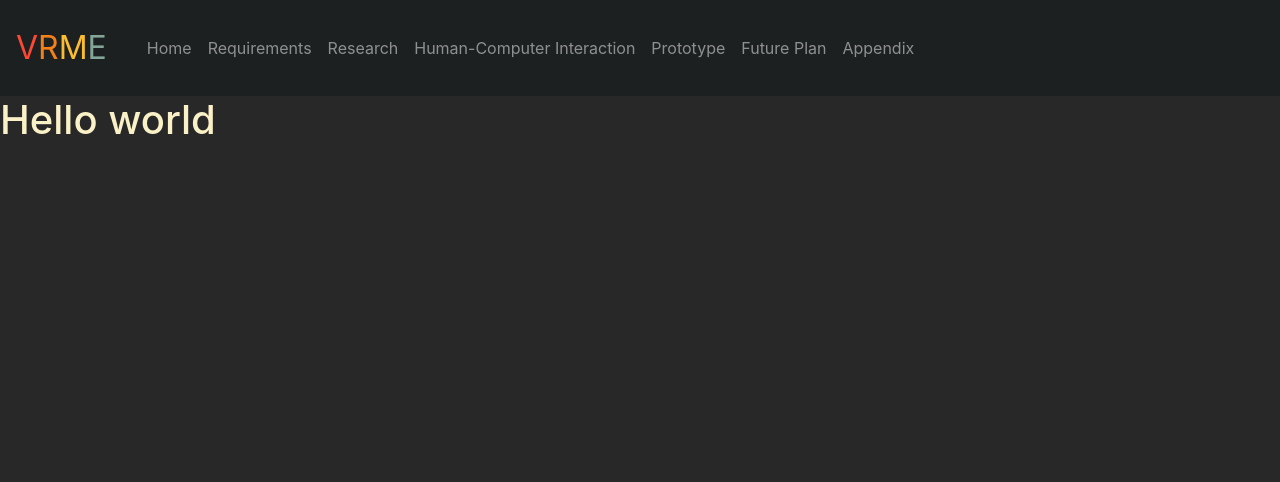
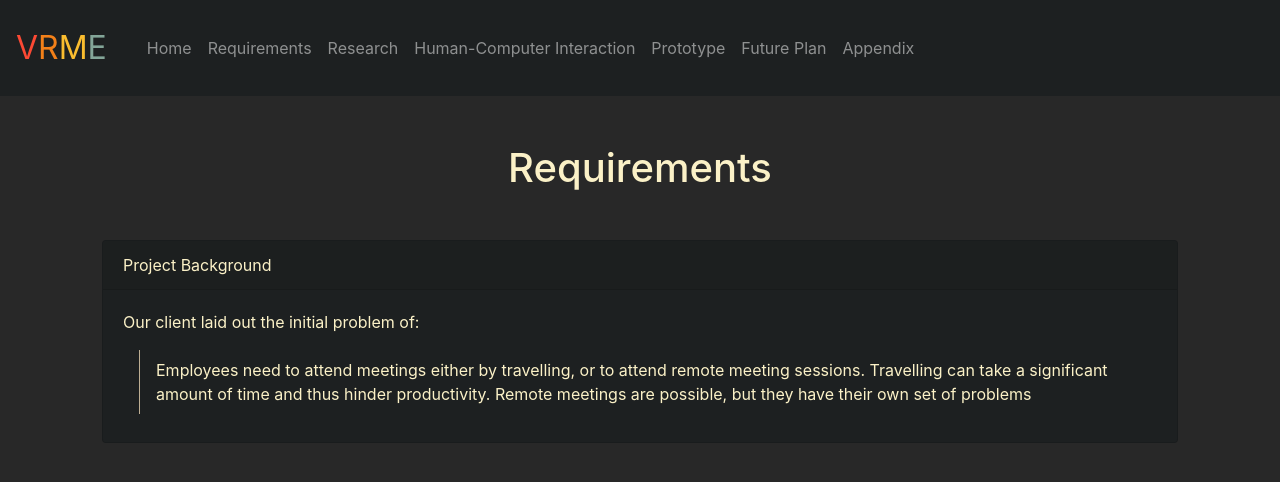
Before and after one commit to jieyouxu/VRME-Project-Website, a React app: page /requirements in a window 1280 px wide. Shown: the top 482 px of the page. Built offline with nearby package versions, Linux system fonts and the light colour scheme.

Commit message:
feat: add initial setup

```diff
--- /dev/null
+++ b/src/components/inner-content-container/InnerContentContainer.css
@@ -0,0 +1,11 @@
+.inner-content-container {
+	margin-top: 1rem;
+	padding: 2rem !important;
+}
+
+@media screen and (max-width: 720px) {
+	.inner-content-container {
+		margin-top: 1rem;
+		padding: 1rem !important;
+	}
+}
--- /dev/null
+++ b/src/components/inner-content-container/InnerContentContainer.jsx
@@ -0,0 +1,20 @@
+import React from "react";
+import PropTypes from "prop-types";
+
+import { Container } from "reactstrap";
+
+import "./InnerContentContainer.css";
+
+const InnerContentContainer = ({ children }) => (
+	<Container className="inner-content-container">{children}</Container>
+);
+
+InnerContentContainer.propTypes = {
+	children: PropTypes.node
+};
+
+InnerContentContainer.defaultProps = {
+	children: null
+};
+
+export default InnerContentContainer;
--- /dev/null
+++ b/src/components/page-title/PageTitle.css
@@ -0,0 +1,7 @@
+.page-title-heading {
+}
+
+@media screen and (max-width: 720px) {
+	.page-title-heading {
+	}
+}
--- /dev/null
+++ b/src/components/page-title/PageTitle.jsx
@@ -0,0 +1,24 @@
+import React from "react";
+import PropTypes from "prop-types";
+
+import "./PageTitle.css";
+
+const PageTitle = ({ title, className }) => (
+	<>
+		<div className="content-skip" />
+		<h1 className={`${className || ""} text-center page-title-heading`}>
+			{title}
+		</h1>
+	</>
+);
+
+PageTitle.propTypes = {
+	title: PropTypes.string.isRequired,
+	className: PropTypes.string
+};
+
+PageTitle.defaultProps = {
+	className: "h1"
+};
+
+export default PageTitle;
--- a/src/pages/requirements/index.jsx
+++ b/src/pages/requirements/index.jsx
@@ -1,10 +1,28 @@
 import React from "react";
 
+import { Card, CardHeader, CardBody } from "reactstrap";
+
 import PageContentContainer from "../../components/page-content-container/PageContentContainer";
+import InnerContentContainer from "../../components/inner-content-container/InnerContentContainer";
+import PageTitle from "../../components/page-title/PageTitle";
 
 const Requirements = () => (
 	<PageContentContainer>
-		<h1>Hello world</h1>
+		<PageTitle title="Requirements" />
+		<InnerContentContainer>
+			<Card>
+				<CardHeader>Project Background</CardHeader>
+				<CardBody>
+					<p>Our client laid out the initial problem of:</p>
+					<blockquote className="blockquote">
+						Employees need to attend meetings either by travelling, or to attend
+						remote meeting sessions. Travelling can take a significant amount of
+						time and thus hinder productivity. Remote meetings are possible, but
+						they have their own set of problems
+					</blockquote>
+				</CardBody>
+			</Card>
+		</InnerContentContainer>
 	</PageContentContainer>
 );
 
--- a/src/shared.css
+++ b/src/shared.css
@@ -34,10 +34,15 @@ a:visited {
 	color: #b16286;
 }
 
-blockquote {
+blockquote,
+.blockquote {
 	border-left: 1px solid #bdae93;
 	margin: 0.5em 1em;
-	padding: 1em 1em;
+	padding: 0.5em 1em;
+}
+
+.blockquote {
+	font-size: 1rem;
 }
 
 hr[data-theme="light"] {
@@ -57,8 +62,22 @@ hr[data-theme="dark"] {
 	padding-right: 0;
 }
 
+.card {
+	background: #1d2021;
+}
+
 body {
 	background: #282828;
+}
+
+h1 {
+	font-size: 4rem;
+}
+
+@media screen and (max-width: 720px) {
+	h1 {
+		font-size: 2rem;
+	}
 }
 
 /* Gruvbox color scheme */
```
